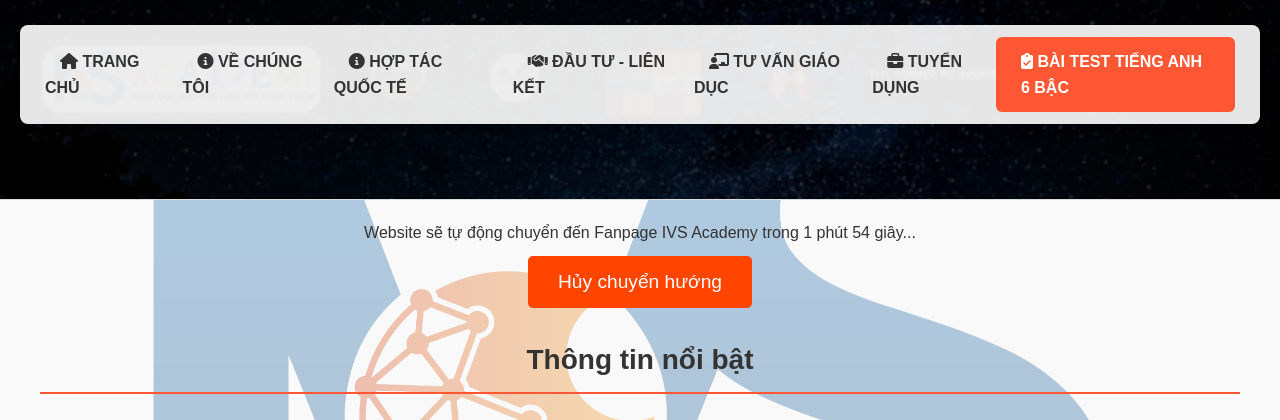
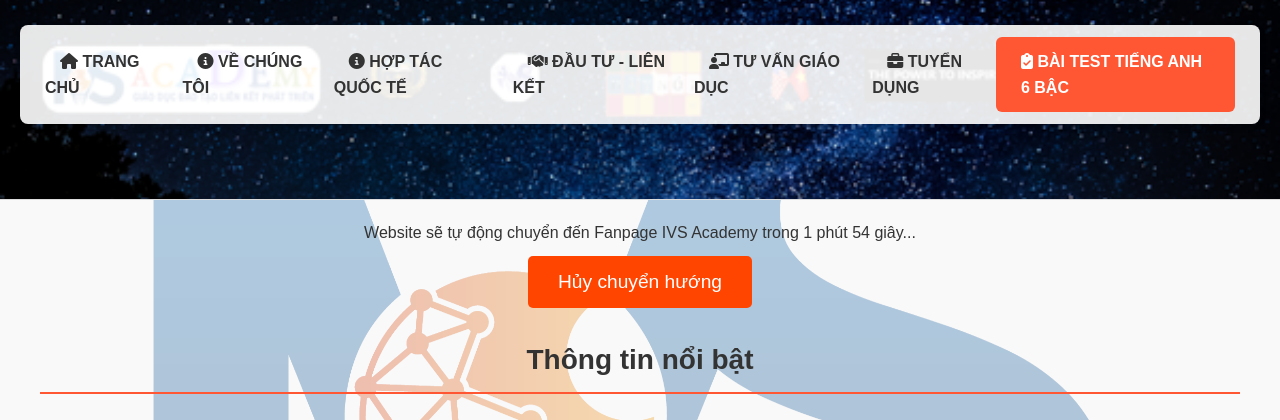
Before and after one commit to ivsjsc/ivsjsc.github.io, a Python web app: template templates/index.html in a window 1280 px wide. Shown: the top 420 px of the page. Run offline with Jinja, Linux system fonts and the light colour scheme; the template is opened without the code that fills it, so the values that code supplies are empty.

Commit message:
Update styles.css

```diff
--- a/static/css/styles.css
+++ b/static/css/styles.css
@@ -84,7 +84,7 @@ header::before {
   left: 0;
   width: 100%;
   height: 100%;
-  background-color: rgba(0, 0, 0, 0.7); /* Tăng độ mờ lên 0.7 để nội dung dễ đọc hơn */
+  background-color: rgba(0, 0, 0, 0); /* Đặt độ mờ về 0 để ảnh rõ ràng */
   z-index: 0; /* Đặt lớp phủ dưới nội dung */
 }
 
```
